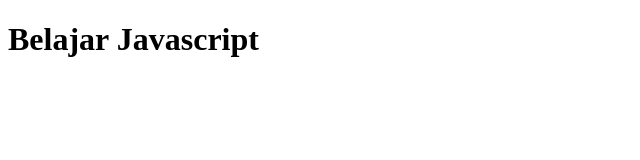
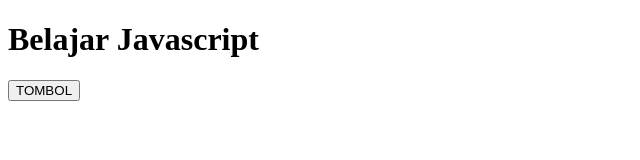
Before and after one commit to ShadyaKrisvito7/Pemrograman-Web-A, a plain HTML site: page PBWeb_Minggu4/latihan10.html in a window 1280 px wide. Shown: the whole page, without its empty margins (0-640 px from the left). Drawn offline with Linux system fonts and the light colour scheme.

Commit message:
Add files via upload
update latihan10.html

```diff
--- a/PBWeb_Minggu4/latihan10.html
+++ b/PBWeb_Minggu4/latihan10.html
@@ -7,6 +7,7 @@
 </head>
 <body>
     <h1>Belajar Javascript</h1>
+    <button onclick="perulangan()">TOMBOL</button>
     <div id="hasil"></div>
     <script>
         function perulangan(){
```
